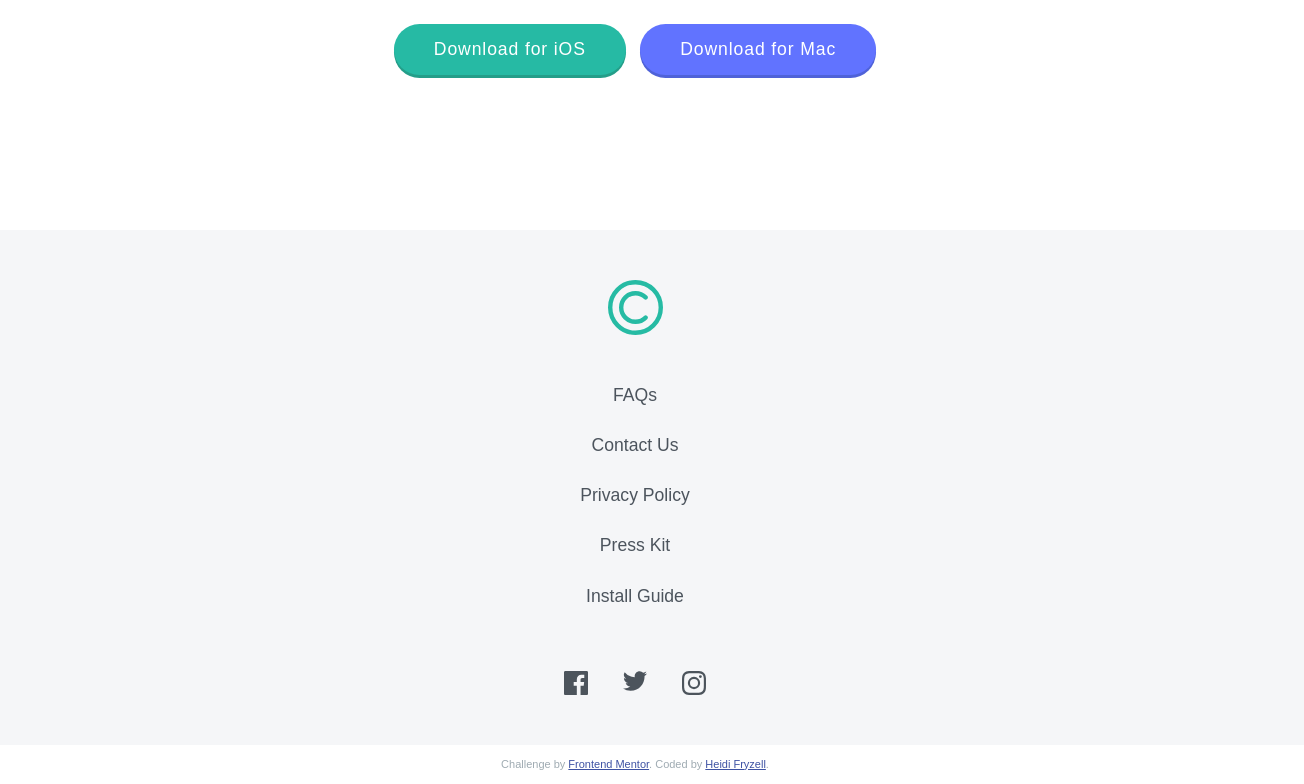
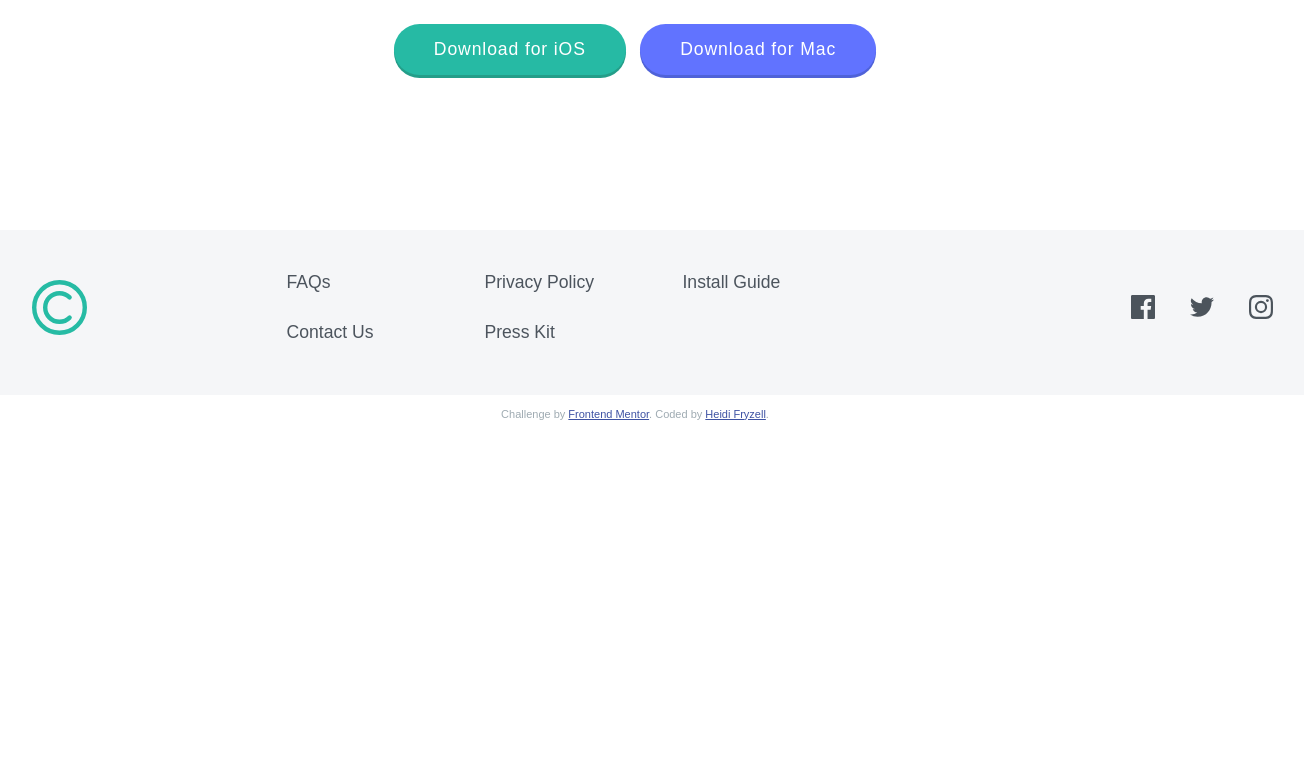
Before and after one commit to heidi37/clipboard-landing-page, a plain HTML site: page index.html in a window 1536 px wide. Shown: the part 3453-4237 px from the top of the page, without its empty margins (133-1437 px from the left). After the commit the page ends 3887 px from the top, so only its background shows below. Drawn offline with Linux system fonts and the light colour scheme; a web font is replaced by a local one.

Commit message:
css layout for 1440px complete

```diff
--- a/css/main.css
+++ b/css/main.css
@@ -143,6 +143,12 @@ nav {
     font-size: 1.1rem;
 }
 
+.links-column {
+    display: flex;
+    flex-direction: column;
+    align-items: center;
+}
+
 .bottom-nav-links:hover {
     color: hsl(171, 66%, 44%);
 }
@@ -278,4 +284,57 @@ nav {
         margin-top: 110px;
     }
 
+    .footer-row {
+        display: flex;
+        flex-direction: row;
+        justify-content: space-around;
+        align-items: center;
+        height: 75px;
+        padding-top: 40px;
+    }
+
+    .links-column {
+        display: flex;
+        flex-direction: row;
+        justify-content: flex-start;
+        flex-basis: 600px;
+        flex-wrap: wrap;
+        margin-left: -110px;
+    }
+
+    .social-links {
+        margin-top: 0;
+        align-items: center;
+    }
+
+    /*faq*/
+    #faq {
+        order: 1;
+        flex-basis: 33%;
+    }
+
+     /*contact-us*/
+    #contact-us {
+        order: 4;
+        flex-basis: 33%;
+
+    }
+
+     /*privacy-policy*/
+    #privacy-policy {
+        order: 2;
+        flex-basis: 33%;
+    }
+    /*press-kit*/
+    #press-kit {
+        order: 5;
+        flex-basis: 33%;
+    }
+
+    /*install-guide*/
+    #install-guide {
+        order: 3;
+        flex-basis: 33%;
+    }
+
 }
--- a/index.html
+++ b/index.html
@@ -100,15 +100,15 @@
     <a href="#mac" class="mac-button">Download for Mac</a>
   </main>
 
-    <nav>
-      <svg class="bottom-logo" width="125" height="125" xmlns="http://www.w3.org/2000/svg" aria-labelledby="logoID" class="bottom-logo"><title id="logoID">Clipboard logo</title><g stroke="#26BBA4" stroke-width="10" fill="none" fill-rule="evenodd"><circle cx="62.5" cy="62.5" r="57.5"/><path d="M85.481 85.481c-12.692 12.692-33.27 12.692-45.962 0s-12.692-33.27 0-45.962 33.27-12.692 45.962 0" stroke-linecap="round"/></g></svg>
-
-      <a href="#faq" class="bottom-nav-links">FAQs</a>
-      <a href="#contact-us" class="bottom-nav-links">Contact Us</a>
-      <a href="#privacy-policy" class="bottom-nav-links">Privacy Policy</a>
-      <a href="#press-kit" class="bottom-nav-links">Press Kit</a>
-      <a href="#install-guide" class="bottom-nav-links">Install Guide</a>
-
+    <nav class="footer-row">
+      <svg class="bottom-logo logo-column" width="125" height="125" xmlns="http://www.w3.org/2000/svg" aria-labelledby="logoID" class="bottom-logo"><title id="logoID">Clipboard logo</title><g stroke="#26BBA4" stroke-width="10" fill="none" fill-rule="evenodd"><circle cx="62.5" cy="62.5" r="57.5"/><path d="M85.481 85.481c-12.692 12.692-33.27 12.692-45.962 0s-12.692-33.27 0-45.962 33.27-12.692 45.962 0" stroke-linecap="round"/></g></svg>
+      <div class="links-column">
+        <div id="faq"><a href="#faq" class="bottom-nav-links">FAQs</a></div>
+        <div id="contact-us"><a href="#contact-us" class="bottom-nav-links">Contact Us</a></div>
+        <div id="privacy-policy"><a href="#privacy-policy" class="bottom-nav-links">Privacy Policy</a></div>
+        <div id="press-kit"><a href="#press-kit" class="bottom-nav-links">Press Kit</a></div>
+        <div id="install-guide"><a href="#install-guide" class="bottom-nav-links">Install Guide</a></div>
+      </div>
       <div class="social-links">
         <svg width="24" height="24" xmlns="http://www.w3.org/2000/svg" aria-labelledby="facebookID"><title id="facebookID">Facebook icon</title><path d="M22.675 0H1.325C.593 0 0 .593 0 1.325v21.351C0 23.407.593 24 1.325 24H12.82v-9.294H9.692v-3.622h3.128V8.413c0-3.1 1.893-4.788 4.659-4.788 1.325 0 2.463.099 2.795.143v3.24l-1.918.001c-1.504 0-1.795.715-1.795 1.763v2.313h3.587l-.467 3.622h-3.12V24h6.116c.73 0 1.323-.593 1.323-1.325V1.325C24 .593 23.407 0 22.675 0z" fill-rule="nonzero"/></svg>
 
```
